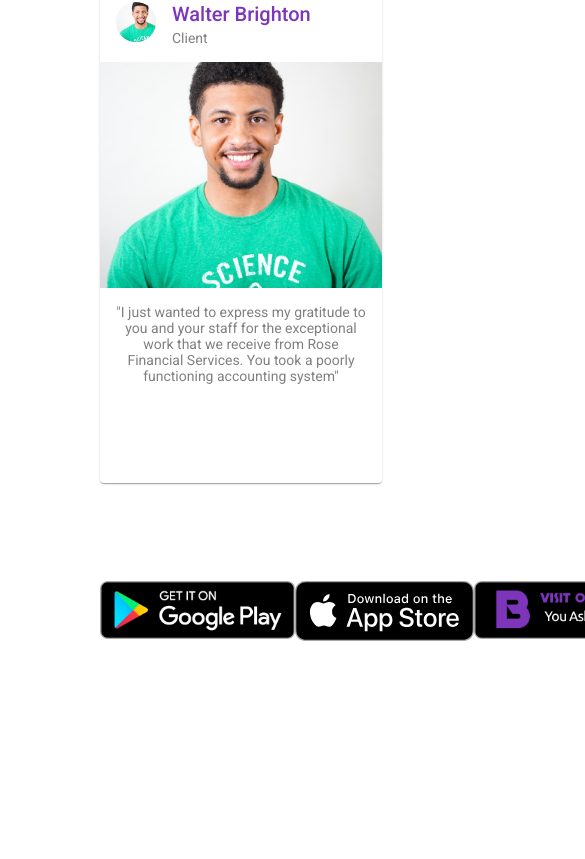
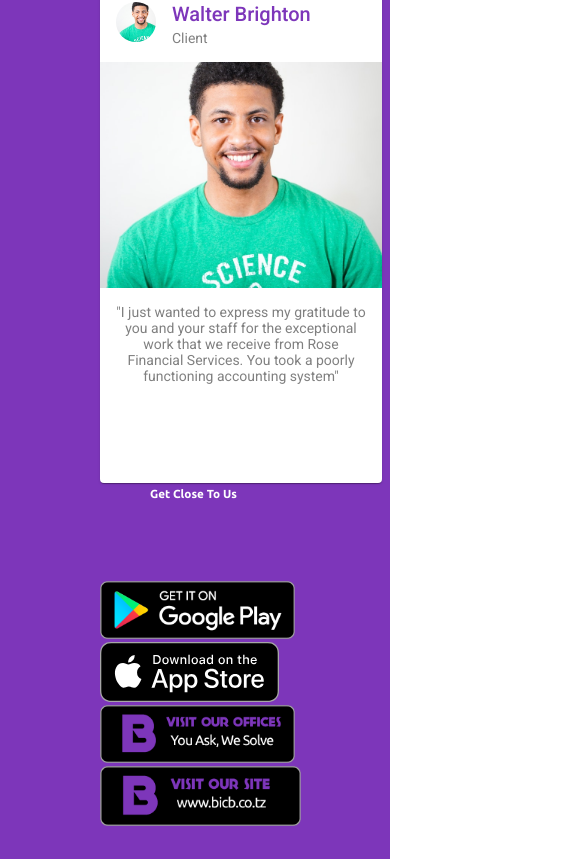
Before and after one commit to Diggerati/bicb.co.tz, an Angular app: page / in a window 390 px wide. Shown: the part 4676-5535 px from the top of the page, 585 px wide, since content can reach past the window. Before the commit the page ends 5350 px from the top, so only its background shows below. Built offline with nearby package versions, Linux system fonts and the light colour scheme; what ng2-animate-on-scroll would draw is missing.

Commit message:
added new colons

```diff
--- a/src/app/app-responsive.component.css
+++ b/src/app/app-responsive.component.css
@@ -12,4 +12,13 @@
      display: block;
 
 }
+    .app-container{
+    display: block;
 }
+    .getClose{
+    height: auto;
+}
+    .testimony-card{
+        float: left;
+    }
+}
```
